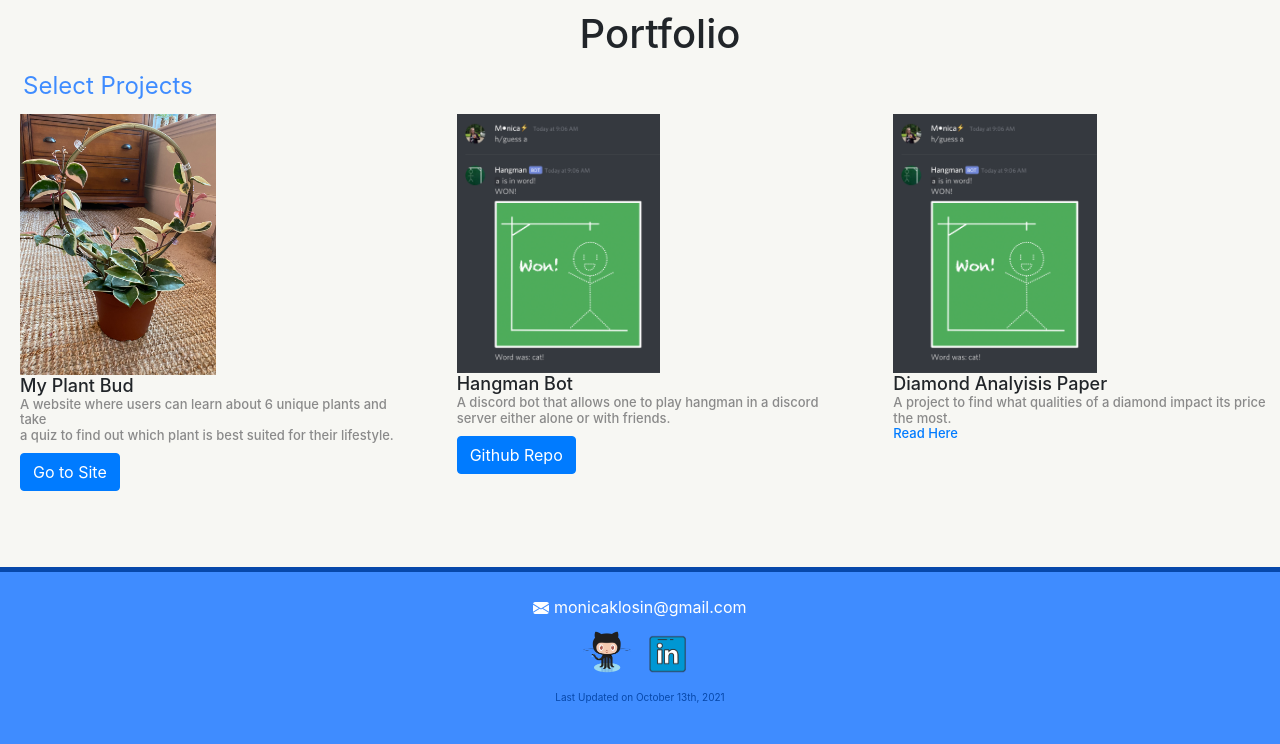
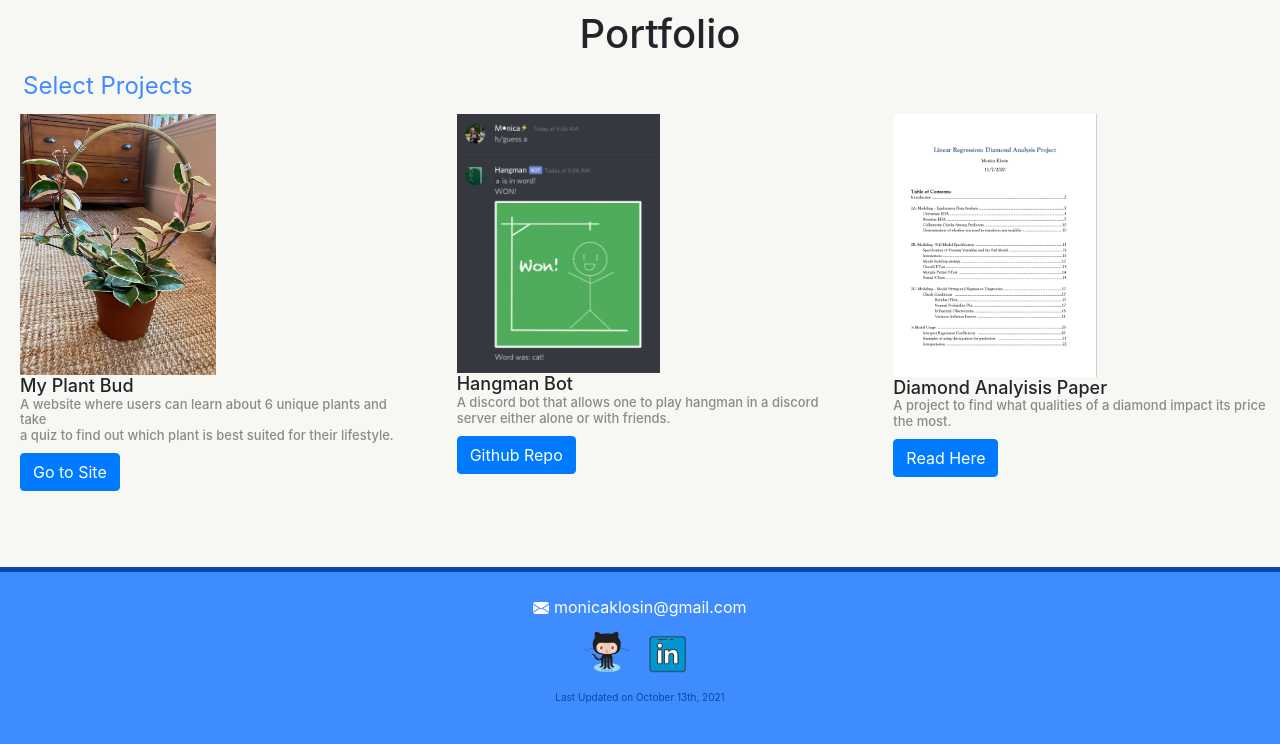
Before and after one commit to klosinm/PersonalWebsite, a Flask app: page /portfolio in a window 1280 px wide. Shown: the part 56-800 px from the top of the page. Run offline with Flask 2, Linux system fonts and the light colour scheme; some libraries are stand-ins or nearby versions.

Commit message:
Update Website 1

```diff
--- a/templates/portfolio.html
+++ b/templates/portfolio.html
@@ -69,10 +69,10 @@
     </div>
 
     <div class="column">
-        <img src="{{url_for('static', filename='Images/hangman.png')}}" width="52%" />
+        <img src="{{url_for('static', filename='Images/StatSnapshot.png')}}" width="52%" />
         <h3 class="subHeader"> Diamond Analyisis Paper</h3>
         <h2 class="description"> A project to find what qualities of a diamond impact its price the most. <br>
-        <a href="Paper.pdf" target="_blank">Read Here</a>
+        <a href="Paper.pdf" class="btn btn-primary" target="_blank">Read Here</a>
     </div>
 </div>
 
```
Also changed, not shown: static/Images/StatSnapshot.png (added).
